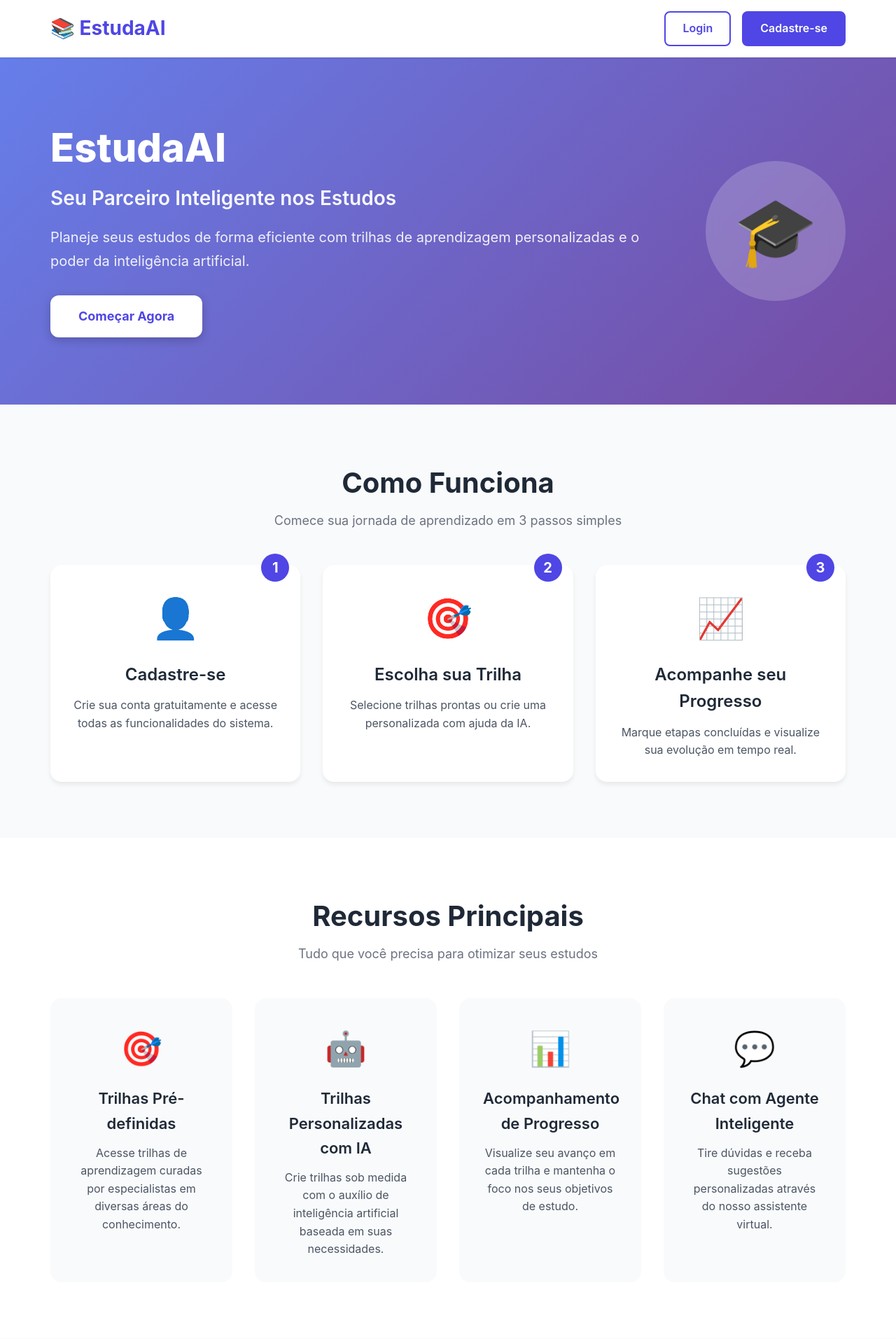
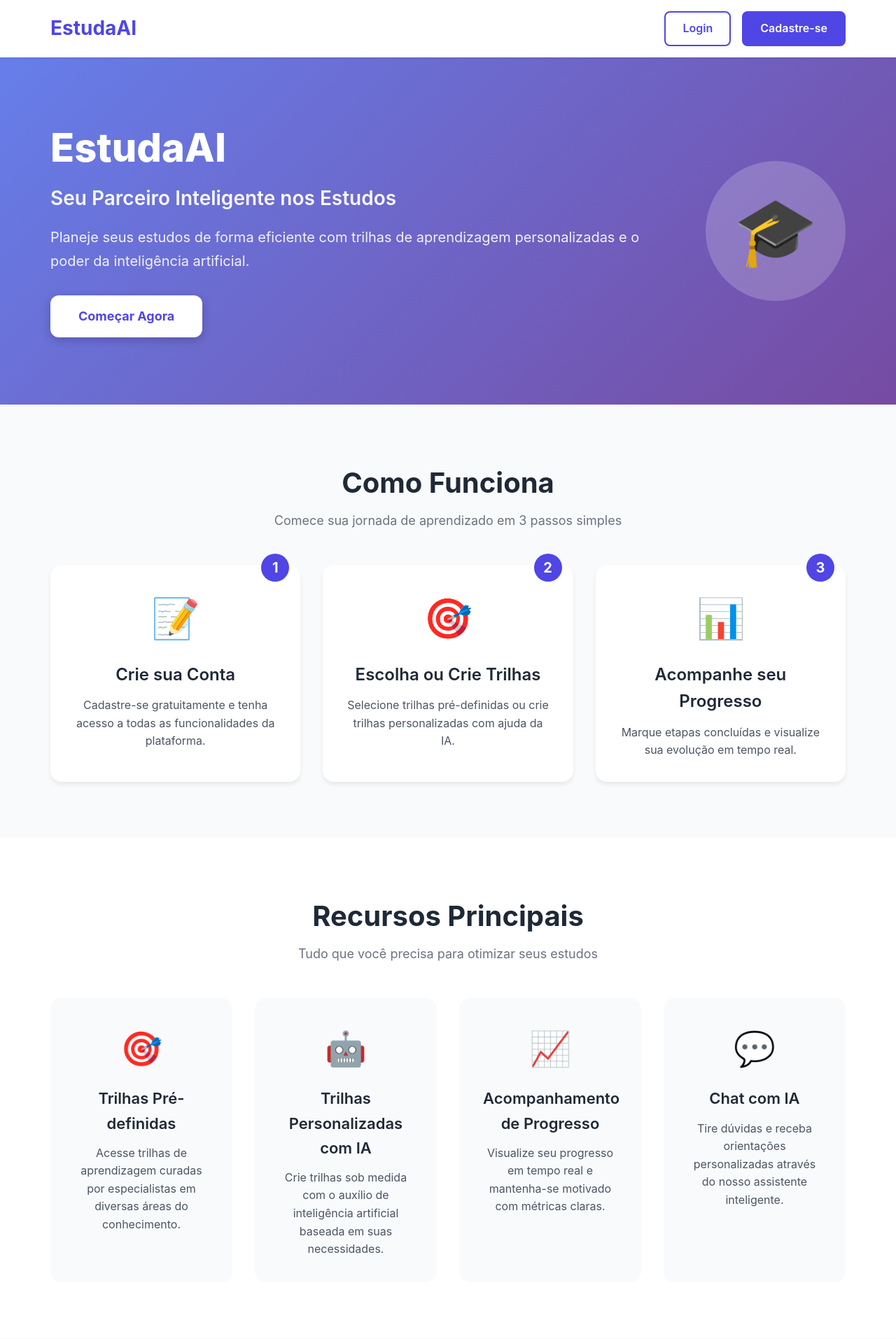
Before and after one commit to Nilton-Canto/EstudaAI, a Django app: page / in a window 1280 px wide. Shown: the top 1913 px of the page at 70% size. Run offline with Django 5.2, Linux system fonts and the light colour scheme.

Commit message:
-Foram feitas modificações de visual para deixar mais clean -implementação de contador de tempo e conclusão

```diff
--- a/config/usuarios/static/usuarios/dashboard-style.css
+++ b/config/usuarios/static/usuarios/dashboard-style.css
@@ -179,7 +179,7 @@ box-shadow: var(--shadow);
 
 .stat-card.indigo { background-color: #6366f1; }
 .stat-card.green { background-color: #10b981; }
-.stat-card.yellow { background-color: #facc15; color: #1f2937; }
+.stat-card.yellow { background-color: #f59e0b; color: #ffffff; }
 
 .stat-value {
 font-size: 1.75rem;
--- a/config/usuarios/templates/usuarios/admin/admin_dashboard.html
+++ b/config/usuarios/templates/usuarios/admin/admin_dashboard.html
@@ -61,13 +61,13 @@
             </div>
             <div style="display: grid; grid-template-columns: repeat(auto-fit, minmax(250px, 1fr)); gap: 1rem;">
                 <a href="{% url 'admin_usuario_create' %}" class="btn-primary" style="justify-content: center;">
-                    ➕ Novo Usuário
+                    Novo Usuário
                 </a>
                 <a href="{% url 'admin_area_create' %}" class="btn-primary" style="justify-content: center;">
-                    ➕ Nova Área
+                    Nova Área
                 </a>
                 <a href="{% url 'admin_trilha_create' %}" class="btn-primary" style="justify-content: center;">
-                    ➕ Nova Trilha
+                    Nova Trilha
                 </a>
             </div>
         </div>
--- a/config/usuarios/templates/usuarios/dashboard.html
+++ b/config/usuarios/templates/usuarios/dashboard.html
@@ -5,7 +5,7 @@
     <meta charset="UTF-8">
     <meta name="viewport" content="width=device-width, initial-scale=1.0">
     <title>EstudaAI - Dashboard</title>
-    <link rel="stylesheet" href="{% static 'usuarios/dashboard-style.css' %}?v=2">
+    <link rel="stylesheet" href="{% static 'usuarios/dashboard-style.css' %}?v=3">
 </head>
 <body>
     <!-- Barra de Navegação -->
@@ -39,11 +39,11 @@
                     <p class="stat-label">Trilhas Ativas</p>
                 </div>
                 <div class="stat-card green">
-                    <p class="stat-value">0%</p>
+                    <p class="stat-value">{{ media_conclusao }}%</p>
                     <p class="stat-label">Média de Conclusão</p>
                 </div>
                 <div class="stat-card yellow">
-                    <p class="stat-value">0h</p>
+                    <p class="stat-value">{{ tempo_estudo }}</p>
                     <p class="stat-label">Tempo de Estudo</p>
                 </div>
             </div>
--- a/config/usuarios/templates/usuarios/home.html
+++ b/config/usuarios/templates/usuarios/home.html
@@ -12,7 +12,7 @@
     <header class="header">
         <div class="container header-content">
             <div class="logo">
-                <h1>📚 EstudaAI</h1>
+                <h1>EstudaAI</h1>
             </div>
             <nav class="nav-buttons">
                 <a href="{% url 'login' %}" class="btn-secondary">Login</a>
@@ -50,25 +50,25 @@
             <div class="steps-grid">
                 <div class="step-card">
                     <div class="step-number">1</div>
-                    <div class="step-icon">👤</div>
-                    <h3 class="step-title">Cadastre-se</h3>
+                    <div class="step-icon">📝</div>
+                    <h3 class="step-title">Crie sua Conta</h3>
                     <p class="step-description">
-                        Crie sua conta gratuitamente e acesse todas as funcionalidades do sistema.
+                        Cadastre-se gratuitamente e tenha acesso a todas as funcionalidades da plataforma.
                     </p>
                 </div>
 
                 <div class="step-card">
                     <div class="step-number">2</div>
                     <div class="step-icon">🎯</div>
-                    <h3 class="step-title">Escolha sua Trilha</h3>
+                    <h3 class="step-title">Escolha ou Crie Trilhas</h3>
                     <p class="step-description">
-                        Selecione trilhas prontas ou crie uma personalizada com ajuda da IA.
+                        Selecione trilhas pré-definidas ou crie trilhas personalizadas com ajuda da IA.
                     </p>
                 </div>
 
                 <div class="step-card">
                     <div class="step-number">3</div>
-                    <div class="step-icon">📈</div>
+                    <div class="step-icon">📊</div>
                     <h3 class="step-title">Acompanhe seu Progresso</h3>
                     <p class="step-description">
                         Marque etapas concluídas e visualize sua evolução em tempo real.
@@ -102,18 +102,18 @@
                 </div>
 
                 <div class="feature-card">
-                    <div class="feature-icon">📊</div>
+                    <div class="feature-icon">📈</div>
                     <h3 class="feature-title">Acompanhamento de Progresso</h3>
                     <p class="feature-description">
-                        Visualize seu avanço em cada trilha e mantenha o foco nos seus objetivos de estudo.
+                        Visualize seu progresso em tempo real e mantenha-se motivado com métricas claras.
                     </p>
                 </div>
 
                 <div class="feature-card">
                     <div class="feature-icon">💬</div>
-                    <h3 class="feature-title">Chat com Agente Inteligente</h3>
+                    <h3 class="feature-title">Chat com IA</h3>
                     <p class="feature-description">
-                        Tire dúvidas e receba sugestões personalizadas através do nosso assistente virtual.
+                        Tire dúvidas e receba orientações personalizadas através do nosso assistente inteligente.
                     </p>
                 </div>
             </div>
@@ -191,7 +191,7 @@
                 &copy; 2025 EstudaAI - Sistema de Recomendação de Trilhas de Aprendizagem
             </p>
             <p class="footer-subtext">
-                Desenvolvido com 💜 para transformar a educação
+                Desenvolvido com dedicação para transformar a educação
             </p>
         </div>
     </footer>
--- a/config/usuarios/templates/usuarios/minhastrilhas.html
+++ b/config/usuarios/templates/usuarios/minhastrilhas.html
@@ -72,7 +72,7 @@
               href="{% url 'ver_trilha' trilha.id %}"
               style="background: #4f46e5; color: white; padding: 0.5rem 1rem; border: none; border-radius: 0.5rem; cursor: pointer; text-decoration: none; display: inline-block;"
             >
-              👁️ Ver Detalhes
+               Ver Detalhes
             </a>
             <form method="POST" action="{% url 'excluir_trilha' trilha.id %}" style="display: inline;" onsubmit="return confirm('Tem certeza que deseja excluir esta trilha?');">
               {% csrf_token %}
--- a/config/usuarios/views.py
+++ b/config/usuarios/views.py
@@ -228,21 +228,43 @@ def dashboard(request):
 
     # Calcular progresso para cada trilha
     trilhas_com_progresso = []
+    total_atividades_geral = 0
+    total_concluidas_geral = 0
+    tempo_estudo_total = 0  # em minutos
+
     for trilha in trilhas:
         progressos = ProgressoTrilhaCurso.objects.filter(trilha=trilha)
 
         total_atividades = 0
         atividades_concluidas = 0
 
-        # Contar atividades no JSON
+        # Contar atividades no JSON e somar tempo
         if isinstance(trilha.conteudo_json, dict):
             modulos = trilha.conteudo_json.get('modulos', [])
             for modulo in modulos:
                 aulas = modulo.get('aulas', [])
                 total_atividades += len(aulas)
 
+                # Somar tempo de estudo das aulas concluídas
+                for idx, aula in enumerate(aulas):
+                    # Verificar se aula está concluída
+                    modulo_idx = modulos.index(modulo)
+                    identificador = f"mod_{modulo_idx}_aula_{idx}"
+                    progresso = progressos.filter(identificador=identificador, concluida=True).first()
+
+                    if progresso:
+                        # Extrair tempo de duração (formato: "45 min", "1h", "1h 30min", etc)
+                        duracao = aula.get('duracao', '')
+                        if duracao:
+                            tempo_minutos = extrair_minutos_de_duracao(duracao)
+                            tempo_estudo_total += tempo_minutos
+
         # Contar concluídas
         atividades_concluidas = progressos.filter(concluida=True).count()
+
+        # Acumular para média geral
+        total_atividades_geral += total_atividades
+        total_concluidas_geral += atividades_concluidas
 
         # Calcular percentual
         percentual = 0
@@ -254,13 +276,59 @@ def dashboard(request):
             'percentual': percentual,
         })
 
+    # Calcular média de conclusão geral
+    media_conclusao = 0
+    if total_atividades_geral > 0:
+        media_conclusao = int((total_concluidas_geral / total_atividades_geral) * 100)
+
+    # Formatar tempo de estudo
+    if tempo_estudo_total >= 60:
+        horas = tempo_estudo_total // 60
+        minutos = tempo_estudo_total % 60
+        if minutos > 0:
+            tempo_estudo_formatado = f"{horas}h {minutos}min"
+        else:
+            tempo_estudo_formatado = f"{horas}h"
+    else:
+        tempo_estudo_formatado = f"{tempo_estudo_total}min"
+
     context = {
         "trilhas_com_progresso": trilhas_com_progresso,
         "total_trilhas": trilhas.count(),
+        "media_conclusao": media_conclusao,
+        "tempo_estudo": tempo_estudo_formatado,
     }
 
     # Renderiza a página de dashboard
     return render(request, "usuarios/dashboard.html", context)
+
+
+def extrair_minutos_de_duracao(duracao_str):
+    """
+    Extrai minutos de strings de duração como "45 min", "1h", "1h 30min", etc.
+
+    Args:
+        duracao_str: String com a duração (ex: "45 min", "1h", "1h 30min")
+
+    Returns:
+        int: Total de minutos
+    """
+    import re
+
+    duracao_str = duracao_str.lower().strip()
+    total_minutos = 0
+
+    # Extrair horas
+    horas_match = re.search(r'(\d+)\s*h', duracao_str)
+    if horas_match:
+        total_minutos += int(horas_match.group(1)) * 60
+
+    # Extrair minutos
+    minutos_match = re.search(r'(\d+)\s*min', duracao_str)
+    if minutos_match:
+        total_minutos += int(minutos_match.group(1))
+
+    return total_minutos
 
 
 # ===== HELPERS =====
```
Also changed, not shown: config/usuarios/templates/usuarios/admin/trilha_form.html (+7 -7 lines), config/usuarios/templates/usuarios/criartrilha.html (+5 -5 lines), config/db.sqlite3.
